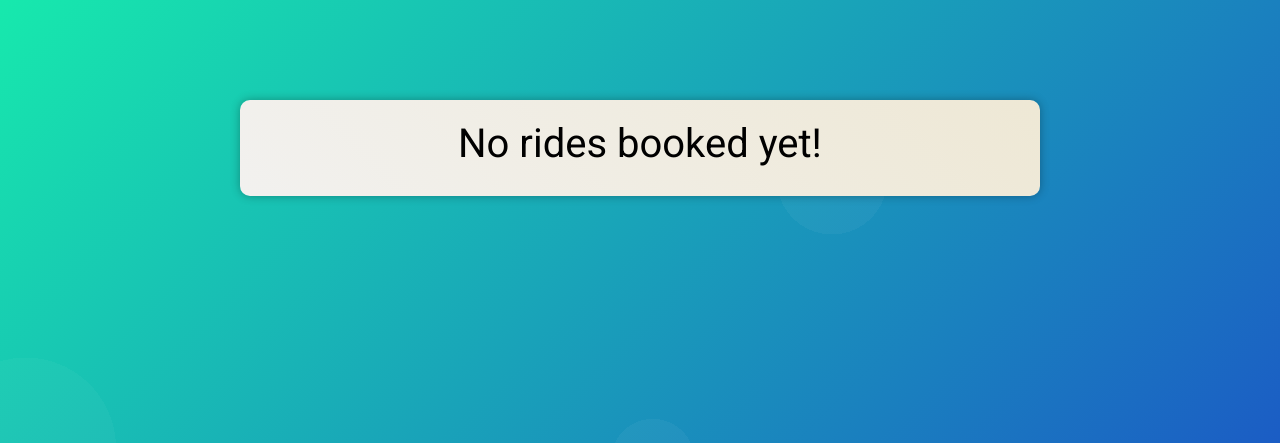
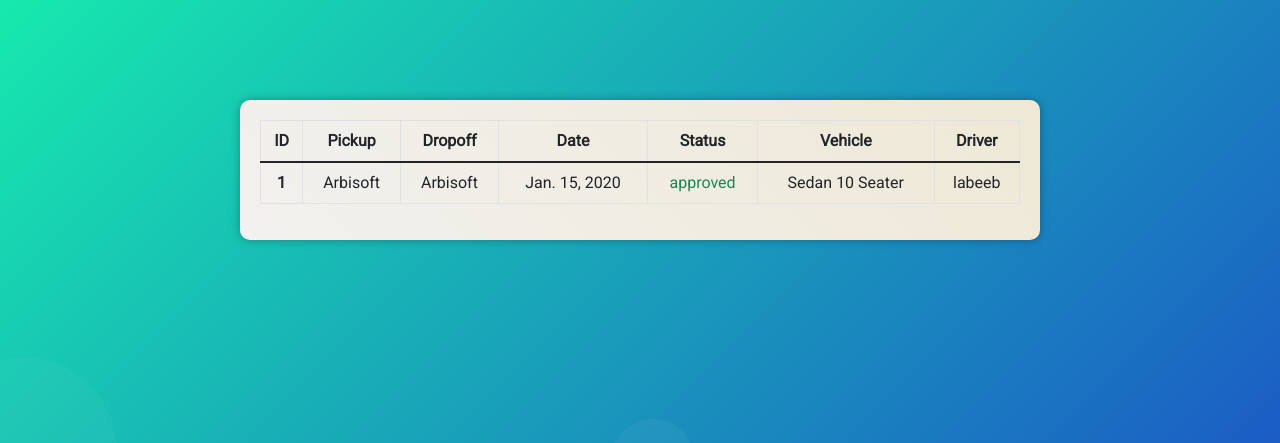
Before and after one commit to labeebarbisoft/training-01, a Django app: page /home/ in a window 1280 px wide. Shown: the part 63-506 px from the top of the page. Run offline with Django 4.2, Linux system fonts and the light colour scheme; a user stored in the database is signed in; data comes from the database, SQL or seed files in the repository; tables that the repository leaves empty hold one stand-in row (values such as "Sample post"); data that the repository does not hold is empty; parts of the project's set-up code (start-up, migrations or seed data) failed here and were passed over; some libraries are stand-ins or nearby versions.

Commit message:
removed time and added fare field to vehicle booking request

```diff
--- a/apps/rentals/models.py
+++ b/apps/rentals/models.py
@@ -149,7 +149,7 @@
         on_delete=models.CASCADE,
         related_name="dropoffs",
     )
-    pickup_datetime = models.DateTimeField(blank=False)
+    pickup_date = models.DateField(blank=False)
     STATUS_TYPES = [
         ("pending", "Pending"),
         ("approved", "Approved"),
@@ -179,6 +179,7 @@
     rating = models.PositiveIntegerField(
         choices=[(i, i) for i in range(1, 6)], null=True, blank=True
     )
+    fare = models.IntegerField()
 
     objects = VehicleBookingRequestManager()
 
--- a/apps/rentals/templates/rentals/home.html
+++ b/apps/rentals/templates/rentals/home.html
@@ -16,7 +16,7 @@
             <th scope="row">{{ field.id }}</th>
             <td>{{ field.pickup_location }}</td>
             <td>{{ field.dropoff_location }}</td>
-            <td>{{ field.pickup_datetime }}</td>
+            <td>{{ field.pickup_date }}</td>
             <td class="
             {% if field.status == 'rejected' %}
               text-danger
--- a/apps/rentals/views.py
+++ b/apps/rentals/views.py
@@ -6,7 +6,7 @@
     VehicleSelectionForm,
     UserForm,
     ProfileForm,
-    PickupDropoffDateTimeForm,
+    PickupDropoffDateForm,
 )
 from .models import Vehicle, VehicleBookingRequest, Location, FareRate
 
@@ -85,7 +85,7 @@
     TEMPLATE = "rentals/register_user.html"
     USER_FORM = UserForm
     PROFILE_FORM = ProfileForm
-    DATETIME_FORM = PickupDropoffDateTimeForm
+    DATE_FORM = PickupDropoffDateForm
 
     def prepare_forms(self, request):
         user = request.user
@@ -111,22 +111,22 @@
 
     def get(self, request):
         user_form, profile_form = self.prepare_forms(request)
-        datetime_form = self.DATETIME_FORM()
+        date_form = self.DATE_FORM()
         return render(
             request,
             self.TEMPLATE,
             {
                 "user_form": user_form,
                 "profile_form": profile_form,
-                "pickup_dropoff_time_form": datetime_form,
+                "pickup_dropoff_time_form": date_form,
             },
         )
 
     def post(self, request):
         user_form, profile_form = self.prepare_forms(request)
-        datetime_form = self.DATETIME_FORM(request.POST)
+        date_form = self.DATE_FORM(request.POST)
         user = request.user
-        if datetime_form.is_valid():
+        if date_form.is_valid():
             ride_request = VehicleBookingRequest(
                 pickup_location=Location.objects.get_by_id(
                     pk=request.session["pickup_location"]
@@ -134,10 +134,11 @@
                 dropoff_location=Location.objects.get_by_id(
                     pk=request.session["dropoff_location"]
                 ),
-                pickup_datetime=datetime_form.cleaned_data["pickup_time"],
+                pickup_date=date_form.cleaned_data["pickup_date"],
                 status="pending",
                 vehicle=Vehicle.objects.get_by_id(pk=request.session["vehicle"]),
                 customer=user.profile,
+                fare=10,
             )
             ride_request.save()
             return redirect("home")
@@ -148,7 +149,7 @@
                 {
                     "user_form": user_form,
                     "profile_form": profile_form,
-                    "pickup_dropoff_time_form": datetime_form,
+                    "pickup_dropoff_time_form": date_form,
                 },
             )
 
@@ -158,7 +159,7 @@
 
     def get(self, request):
         user = request.user
-        field_names = ["ID", "Pickup", "Dropoff", "Time", "Status", "Vehicle", "Driver"]
+        field_names = ["ID", "Pickup", "Dropoff", "Date", "Status", "Vehicle", "Driver"]
         booked_rides = list(user.profile.booked_rides.all().order_by("-id"))
         context = {
             "field_names": field_names,
```
Also changed, not shown: apps/rentals/forms.py (+4 -12 lines), apps/rentals/migrations/0001_initial.py, apps/rentals/migrations/0002_remove_vehicle_image_path.py (deleted), apps/userauth/migrations/0001_initial.py, media/images/sedan_FKJHdWC.jpg (added).
